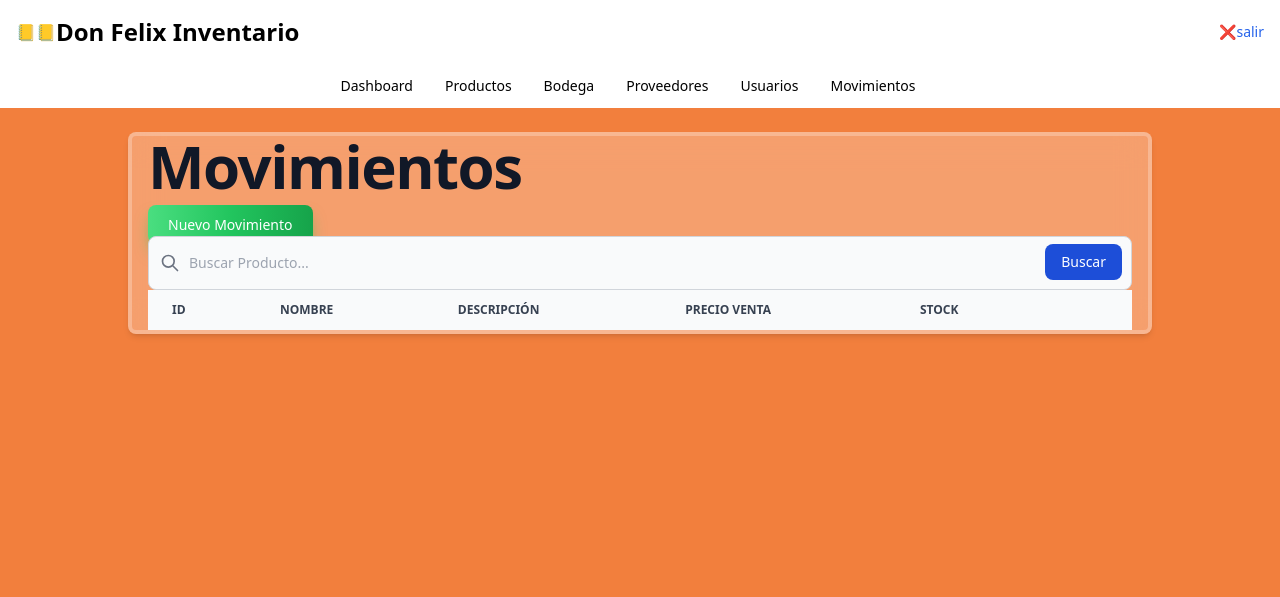
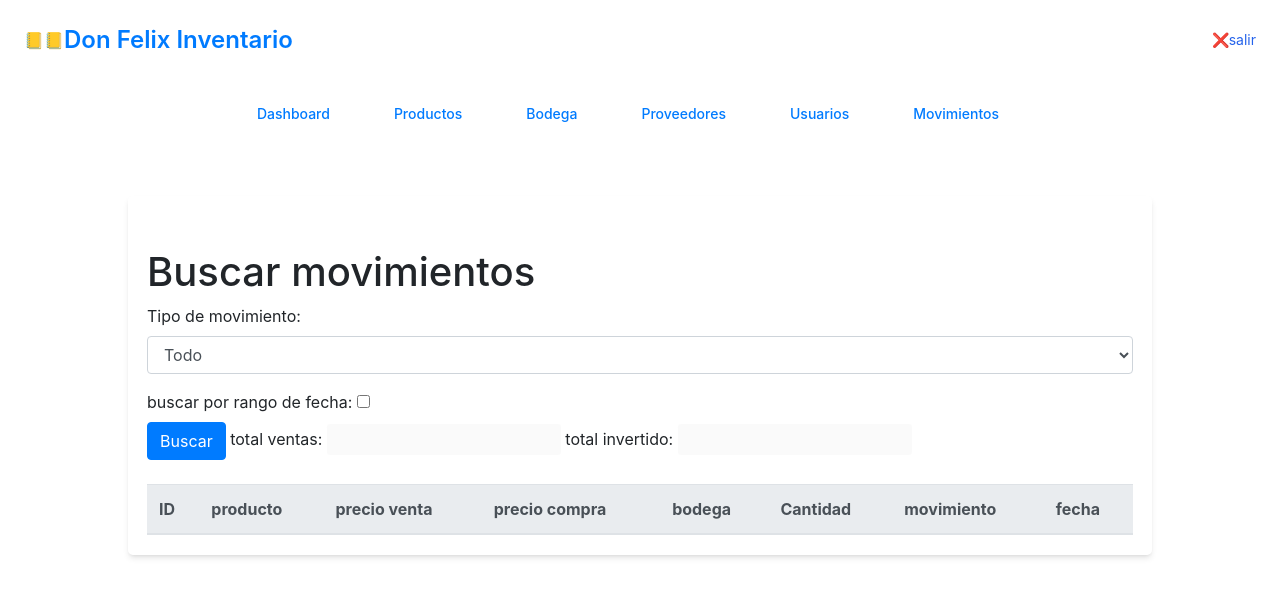
Before and after one commit to charlius/inventarioFenix, a Flask app: page /movimientos in a window 1280 px wide. Shown: the top 597 px of the page. Run offline with Flask 3, Linux system fonts and the light colour scheme; lists and menus that the app fills with data are empty; some libraries are stand-ins or nearby versions.

Commit message:
vista de movimientops

```diff
--- a/app.py
+++ b/app.py
@@ -1,6 +1,7 @@
+import json
 from werkzeug.security import check_password_hash
 from flask import Flask, jsonify, render_template, request, redirect, session
-from src.gestion_inventario_db import Bodega, Producto, Proveedor, Usuario
+from src.gestion_inventario_db import Bodega, Movimiento, Producto, Proveedor, Usuario
 
 
 
@@ -319,10 +320,37 @@ def editar_usuario(id=0):
     print("vee")
     return render_template('editar_usuario.html', usuario=usuario)
 
-@app.route('/movimientos')
+@app.route('/movimientos', methods=['GET', 'POST'])
 def movimientos():
+    if request.method == 'POST':
+        print(print(request.form))
+        tipo = request.form['tipo_movimiento']
+        fecha_inicio = request.form['fecha_inicio']
+        fecha_fin = request.form["fecha_fin"]
+
+        if "todo" in tipo:
+            movimientos = Movimiento.obtener_todos()
+        elif fecha_fin and fecha_fin:
+            movimientos = Movimiento.obtener_por_tipo_movimiento_rango_fecha(tipo, fecha_inicio, fecha_fin)
+        else:
+            movimientos = Movimiento.obtener_por_tipo_movimiento(tipo)
+        # Convertir cada objeto en un diccionario y agregarlo a una lista
+        movimientos_dict = []
+        for movimiento in movimientos:
+            del movimiento.conexion_db
+            movimiento_dict = movimiento.__dict__
+            movimientos_dict.append(movimiento_dict)
+
+        print(movimientos_dict)
+        # Serializar la lista de diccionarios en formato JSON
+        json_movimientos = json.dumps(movimientos_dict)
+        return json_movimientos
     return render_template('movimientos.html')
 
-
+app.route('/movimientos/buscar', methods=['GET', 'POST'])
+def buscar_movimientos():
+    if request.method == 'POST':
+        print(print(request.form))
+    return render_template('movimientos.html')
 if __name__ == '__main__':
     app.run(debug=True)
--- a/templates/dashboard.html
+++ b/templates/dashboard.html
@@ -103,17 +103,6 @@
       <br>
 
      </div>
-
-
-      {% endblock %}
-    </div>
-    <br>
-    <br>
-
-    <script src="https://cdn.jsdelivr.net/npm/bootstrap@5.1.3/dist/js/bootstrap.min.js"></script>
-    <script src="{{ url_for('static', filename='js/index.js') }}"></script>
-
-  </body>
      <style>
       #clock {
     text-align: center;
@@ -167,4 +156,15 @@
     // Actualiza la hora cada segundo
     setInterval(updateTime, 1000);
   </script>
+
+      {% endblock %}
+    </div>
+    <br>
+    <br>
+
+    <script src="https://cdn.jsdelivr.net/npm/bootstrap@5.1.3/dist/js/bootstrap.min.js"></script>
+    <script src="{{ url_for('static', filename='js/index.js') }}"></script>
+
+  </body>
+
 </html>
--- a/templates/movimientos.html
+++ b/templates/movimientos.html
@@ -1,63 +1,124 @@
 {% extends 'dashboard.html' %}
 {% block content %}
-<div class="container-fluid">
-    <div class="row">
-
-
-        <main role="main" class="col-md-9 ml-sm-auto col-lg-10 px-4">
-            <h1 class="mb-4 text-2xl font-extrabold leading-none tracking-tight text-gray-900 md:text-5xl lg:text-6xl dark:text-white">Movimientos</h1>
-            <a href="/productos/crear_producto" class="text-white bg-gradient-to-r from-green-400 via-green-500 to-green-600 hover:bg-gradient-to-br focus:ring-4 focus:outline-none focus:ring-green-300 dark:focus:ring-green-800 shadow-lg shadow-green-500/50 dark:shadow-lg dark:shadow-green-800/80 font-medium rounded-lg text-sm px-5 py-2.5 text-center mr-2 mb-2">Nuevo Movimiento</a>
+<!DOCTYPE html>
+<html>
+<head>
+	<title>Buscar movimientos</title>
+	<link rel="stylesheet" href="https://stackpath.bootstrapcdn.com/bootstrap/4.3.1/css/bootstrap.min.css" integrity="sha384-ggOyR0iXCbMQv3Xipma34MD+dH/1fQ784/j6cY/iJTQUOhcWr7x9JvoRxT2MZw1T" crossorigin="anonymous">
+</head>
+<body>
+	<div class="container mt-5">
+		<h1>Buscar movimientos</h1>
 		<form>
-                <label for="default-search" class="mb-2 text-sm font-medium text-gray-900 sr-only dark:text-white">Buscar</label>
-                <div class="relative">
-                    <div class="absolute inset-y-0 left-0 flex items-center pl-3 pointer-events-none">
-                        <svg aria-hidden="true" class="w-5 h-5 text-gray-500 dark:text-gray-400" fill="none" stroke="currentColor" viewBox="0 0 24 24" xmlns="http://www.w3.org/2000/svg"><path stroke-linecap="round" stroke-linejoin="round" stroke-width="2" d="M21 21l-6-6m2-5a7 7 0 11-14 0 7 7 0 0114 0z"></path></svg>
+			<div class="form-group">
+				<label for="tipo_movimiento">Tipo de movimiento:</label>
+				<select id="tipo_movimiento" name="tipo_movimiento" class="form-control">
+					<option value="todo">Todo</option>
+					<option value="entrada">Entrada</option>
+                    <option value="salida">Salida</option>
+				</select>
 			</div>
-
-                    <input type="text" id="searchInput" class="block w-full p-4 pl-10 text-sm text-gray-900 border border-gray-300 rounded-lg bg-gray-50 focus:ring-blue-500 focus:border-blue-500 dark:bg-gray-700 dark:border-gray-600 dark:placeholder-gray-400 dark:text-white dark:focus:ring-blue-500 dark:focus:border-blue-500" placeholder="Buscar Producto..." required>
-                    <button type="submit" class="text-white absolute right-2.5 bottom-2.5 bg-blue-700 hover:bg-blue-800 focus:ring-4 focus:outline-none focus:ring-blue-300 font-medium rounded-lg text-sm px-4 py-2 dark:bg-blue-600 dark:hover:bg-blue-700 dark:focus:ring-blue-800">Buscar</button>
+            <div>
+                <label for="mi-checkbox">buscar por rango de fecha:</label>
+                <input type="checkbox" id="mi-checkbox">
             </div>
+            <div id="fechas" style="display:none;">
+                <div class="form-group">
+                    <label for="fecha_inicio">Fecha de inicio:</label>
+                    <input type="date" class="form-control" id="fecha_inicio" name="fecha_inicio">
+                </div>
+                <div class="form-group">
+                <label for="fecha_fin">Fecha de fin:</label>
+                <input type="date" class="form-control" id="fecha_fin" name="fecha_fin">
+                </div>
+            </div>
+            <button type="button" id="buscar" class="btn btn-primary">Buscar</button>
+            <label for="total_venta">total ventas:</label>
+            <input type="text" class="form-control-sm" id="total_venta" name="total_venta" disabled>
+            <label for="total_invertido">total invertido:</label>
+            <input type="text" class="form-control-sm" id="total_invertido" name="total_invertido" disabled>
+          <br>
+          <br>
 		</form>
-            <div class="relative overflow-x-auto">
-                <table class="w-full text-sm text-left text-gray-500 dark:text-gray-400">
-                    <thead class="text-xs text-gray-700 uppercase bg-gray-50 dark:bg-gray-700 dark:text-gray-400">
+		<table id="tabla_movimientos" class="table table-striped">
+			<thead class="thead-light">
 				<tr>
-                            <th scope="col" class="px-6 py-3">ID</th>
-                            <th scope="col" class="px-6 py-3">Nombre</th>
-                            <th scope="col" class="px-6 py-3">Descripción</th>
-                            <th scope="col" class="px-6 py-3">Precio venta</th>
-                            <th scope="col" class="px-6 py-3">Stock</th>
-                            <th scope="col" class="px-6 py-3"></th>
+					<th>ID</th>
+					<th>producto</th>
+                    <th>precio venta</th>
+                    <th>precio compra</th>
+					<th>bodega</th>
+					<th>Cantidad</th>
+					<th>movimiento</th>
+					<th>fecha</th>
 				</tr>
 			</thead>
 			<tbody>
-                        {% for producto in productos %}
-                            <tr class="bg-white border-b dark:bg-gray-800 dark:border-gray-700">
-                                <td class="px-6 py-4" >{{ producto.id }}</td>
-                                <td class="px-6 py-4" >{{ producto.nombre_producto }}</td>
-                                <td class="px-6 py-4" >{{ producto.descripcion }}</td>
-                                <td class="px-6 py-4" >{{ producto.precio_venta }}</td>
-                                <td class="px-6 py-4" >{{ producto.cantidad }}</td>
-                                <td class="px-6 py-4" ><a href="/productos/{{ producto.id }}/editar" class="text-white bg-gradient-to-r from-cyan-400 via-cyan-500 to-cyan-600 hover:bg-gradient-to-br focus:ring-4 focus:outline-none focus:ring-cyan-300 dark:focus:ring-cyan-800 shadow-lg shadow-cyan-500/50 dark:shadow-lg dark:shadow-cyan-800/80 font-medium rounded-lg text-sm px-5 py-2.5 text-center mr-2 mb-2">Editar</a></td>
-                            </tr>
-                        {% endfor %}
 			</tbody>
 		</table>
 	</div>
-
-        </main>
-    </div>
-</div>
-
     <script src="https://code.jquery.com/jquery-3.6.0.min.js"></script>
 	<script>
+        var total = 0
 		$(document).ready(function() {
-        $("#searchInput").on("keyup", function() {
-            var value = $(this).val().toLowerCase();
-            $("table tbody tr").filter(function() {
-                $(this).toggle($(this).text().toLowerCase().indexOf(value) > -1)
+			$("#buscar").click(function() {
+				var tipo_movimiento = $("#tipo_movimiento").val();
+                var fecha_inicio = $("#fecha_inicio").val();
+                var fecha_fin = $("#fecha_fin").val();
+				$.ajax({
+					type: "POST",
+					url: "/movimientos",
+					data: {
+                        tipo_movimiento: tipo_movimiento,
+                        fecha_inicio: fecha_inicio,
+                        fecha_fin: fecha_fin
+                    },
+					dataType: "json",
+					success: function(data) {
+                        console.log(data)
+                        var total_venta = 0
+                        var total_invertido = 0
+						$("#tabla_movimientos tbody").empty();
+                        const total_venta_input = document.getElementById("total_venta");
+                        total_venta_input.value = 0
+
+                        const total_invertido_input = document.getElementById("total_invertido");
+                        total_invertido_input.value = 0
+						$.each(data, function(index, value) {
+							$("#tabla_movimientos tbody").append("<tr><td>" + value.id + "</td><td>" + value.id_producto + "</td><td>" + value.precio_venta + "</td><td>" + value.precio_compra + "</td><td>" + value.id_bodega + "</td><td>" + value.cantidad + "</td><td>" + value.tipo_movimiento + "</td><td>" + value.fecha + "</td><</tr>");
+
+                            if (value.tipo_movimiento === "entrada"){
+                                console.log(value.precio_compra)
+                                total_invertido = total_invertido + value.precio_compra
+                                console.log(total_invertido)
+                                total_invertido_input.value = total_invertido
+                            }
+                            if(value.tipo_movimiento === "salida"){
+                                total_venta = total_venta + value.total_venta
+                                total_venta_input.value = total_venta
+                            }
+
                         });
+					}
+				});
+                console.log(`total de la venta:`+total)
 			});
 		});
 	</script>
+     <script>
+		const miCheckbox = document.getElementById("mi-checkbox");
+        const miElemento = document.getElementById("fechas");
+        const fecha_inicio = document.getElementById("fecha_inicio");
+        const fecha_fin = document.getElementById("fecha_fin");
+
+        miCheckbox.addEventListener("change", function() {
+            if (this.checked) {
+                miElemento.style.display = "block";
+            } else {
+                miElemento.style.display = "none";
+                fecha_inicio.value = ""
+                fecha_fin.value = ""
+            }
+        });
+    </script>
 {% endblock %}
```
Also changed, not shown: src/gestion_inventario_db.py (+66 -3 lines). Lines whose indentation alone changed are shown as unchanged.
